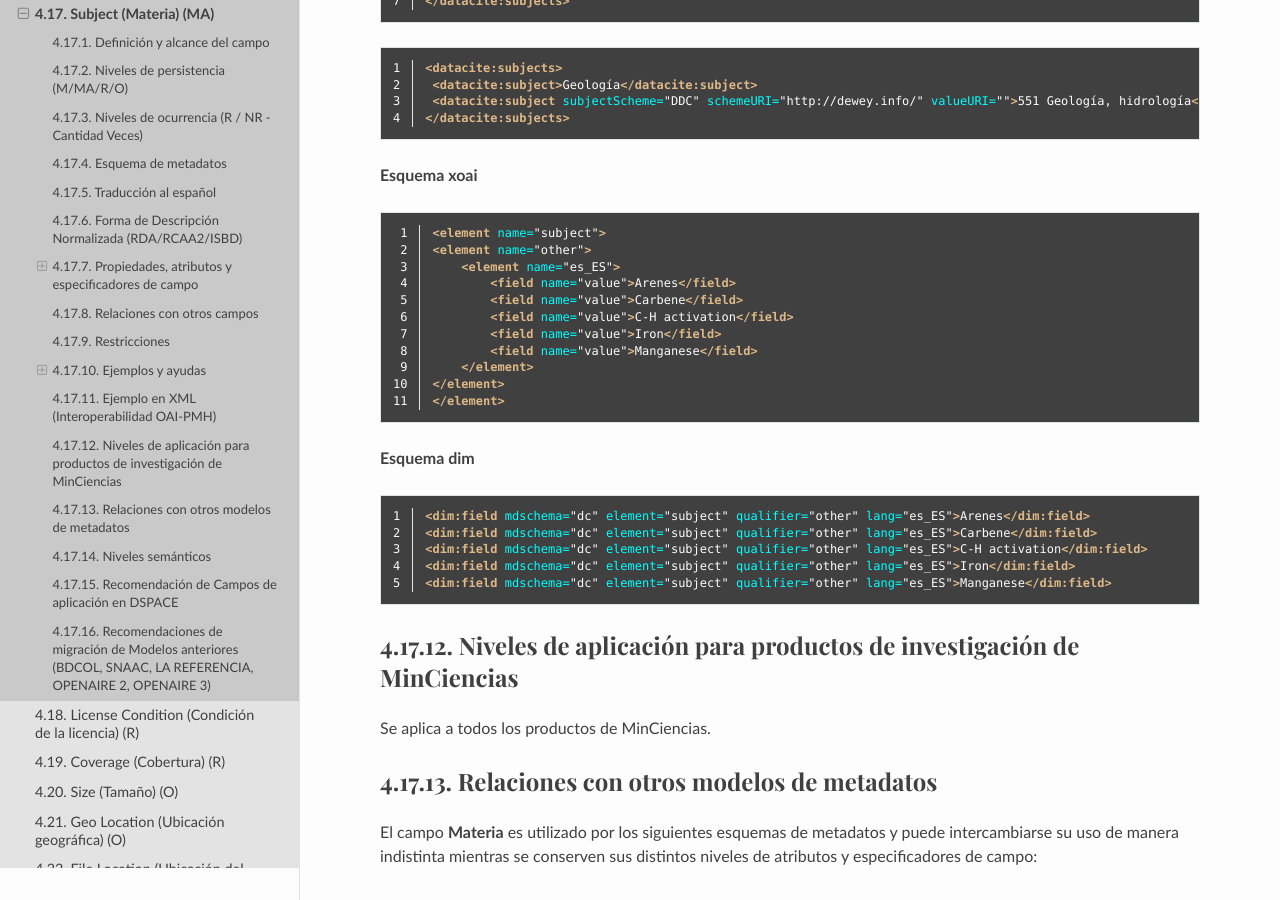
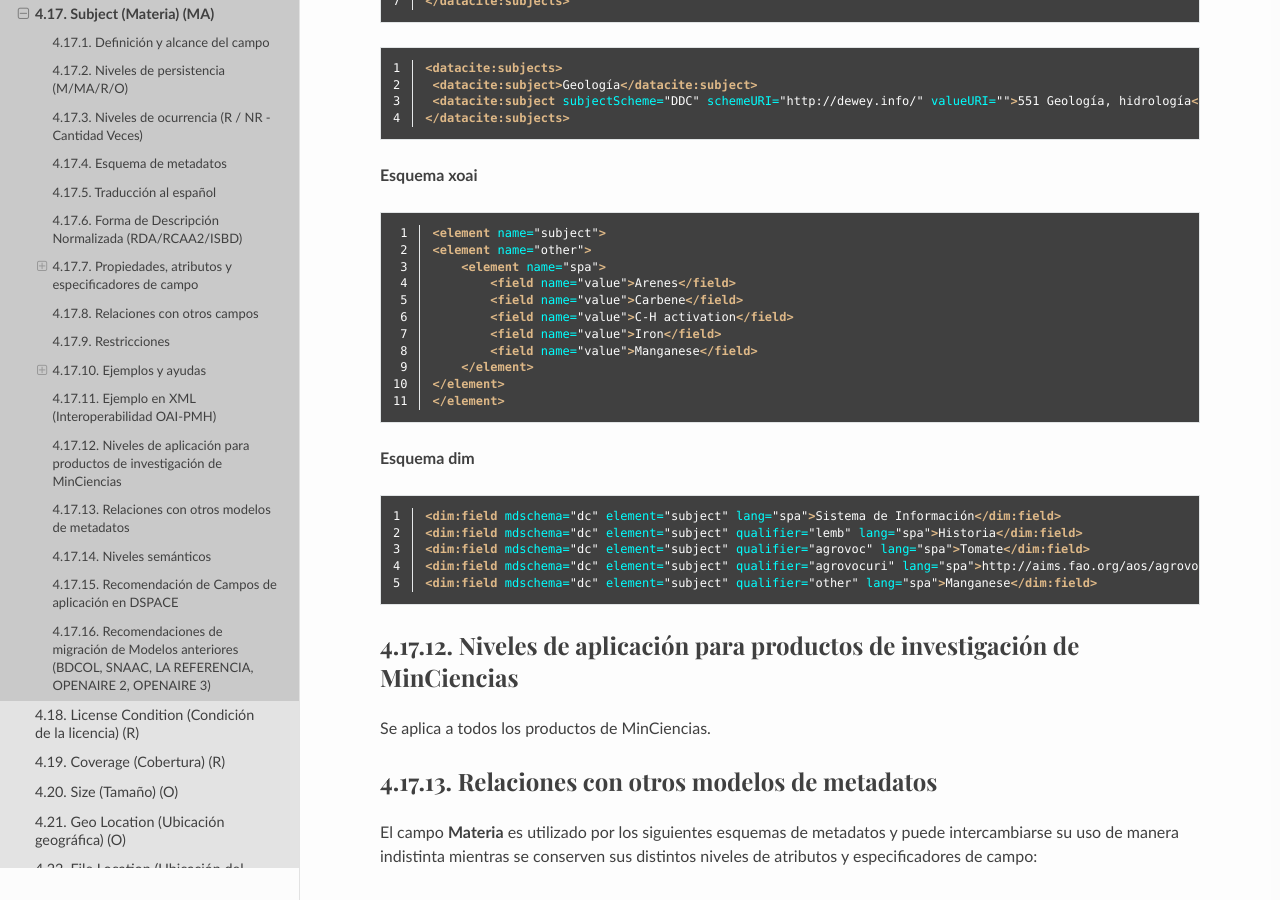
Before and after one commit to rcic/openaire4, a Sphinx documentation site: the page built from docs/field_subject.rst, in a window 1280 px wide and 900 px high, scrolled down 3839 px. Built offline with Sphinx 7.4.7 and the Read the Docs theme 2.0.0, drawn with Linux system fonts in a browser that asks for light colours; some web fonts are replaced; a script that is not in the unit is left out.

Commit message:
Update field_subject.rst

```diff
--- a/docs/field_subject.rst
+++ b/docs/field_subject.rst
@@ -179,7 +179,7 @@ Ejemplo en XML  (Interoperabilidad OAI-PMH)
 
    <element name="subject">
    <element name="other">
-       <element name="es_ES">
+       <element name="spa">
            <field name="value">Arenes</field>
            <field name="value">Carbene</field>
            <field name="value">C-H activation</field>
@@ -194,11 +194,11 @@ Ejemplo en XML  (Interoperabilidad OAI-PMH)
 .. code-block:: xml
    :linenos:
 
-   <dim:field mdschema="dc" element="subject" qualifier="other" lang="es_ES">Arenes</dim:field>
-   <dim:field mdschema="dc" element="subject" qualifier="other" lang="es_ES">Carbene</dim:field>
-   <dim:field mdschema="dc" element="subject" qualifier="other" lang="es_ES">C-H activation</dim:field>
-   <dim:field mdschema="dc" element="subject" qualifier="other" lang="es_ES">Iron</dim:field>
-   <dim:field mdschema="dc" element="subject" qualifier="other" lang="es_ES">Manganese</dim:field>
+   <dim:field mdschema="dc" element="subject" lang="spa">Sistema de Información</dim:field>
+   <dim:field mdschema="dc" element="subject" qualifier="lemb" lang="spa">Historia</dim:field>
+   <dim:field mdschema="dc" element="subject" qualifier="agrovoc" lang="spa">Tomate</dim:field>
+   <dim:field mdschema="dc" element="subject" qualifier="agrovocuri" lang="spa">http://aims.fao.org/aos/agrovoc/c_7805</dim:field>
+   <dim:field mdschema="dc" element="subject" qualifier="other" lang="spa">Manganese</dim:field>
 
 
 Niveles de aplicación para productos de investigación de MinCiencias
```
